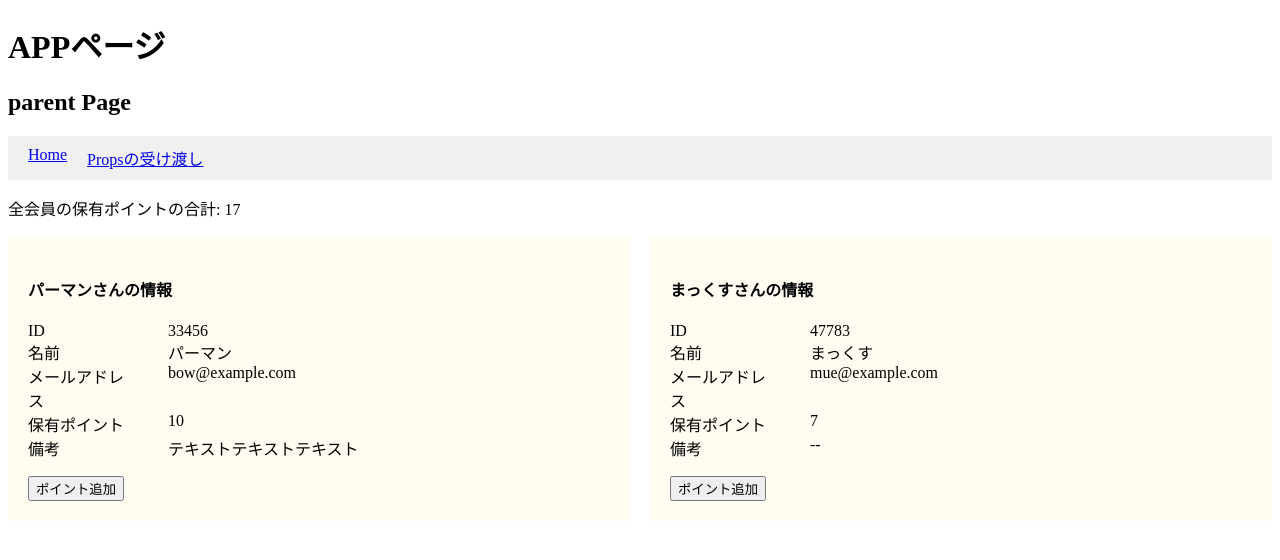
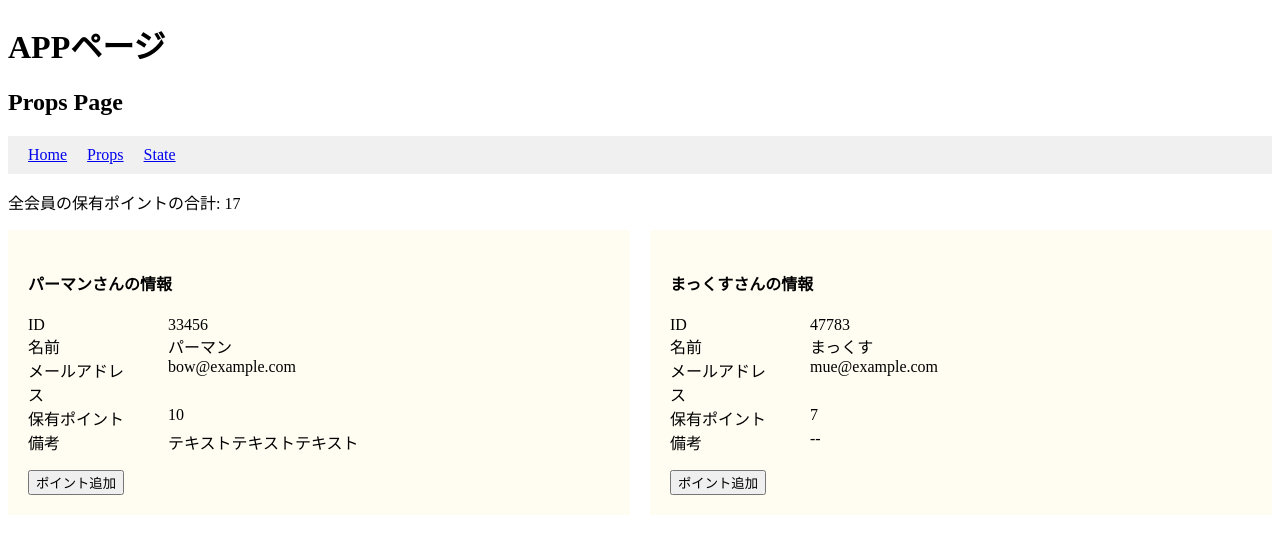
Before and after one commit to mogura7777/nuxt3-demo, a Nuxt app: page /parent in a window 1280 px wide. Shown: the top 560 px of the page. Built offline with nearby package versions, Linux system fonts and the light colour scheme.

Commit message:
clean：ファイル名を合わせる

```diff
--- a/components/navBar.vue
+++ b/components/navBar.vue
@@ -3,7 +3,8 @@
 <template>
   <nav class="nav">
     <a href="/">Home</a>
-    <a href="/parent">Propsの受け渡し</a>
+    <a href="/parent">Props</a>
+    <a href="/state">State</a>
   </nav>
 </template>
 
--- a/pages/index.vue
+++ b/pages/index.vue
@@ -3,8 +3,9 @@
 <template>
   <section>
     <h1>index Page</h1>
-    <navBar />
-    <sfcMethod />
-    <mathRandom />
+    <NavBar />
+    <SfcMethod />
+    <MathRandom />
+    <Cocktail />
   </section>
 </template>
--- a/pages/parent.vue
+++ b/pages/parent.vue
@@ -48,8 +48,8 @@ const onIncrementPoint = (id: number): void => {
 
 <template>
   <section>
-    <h1>parent Page</h1>
-    <navBar />
+    <h1>Props Page</h1>
+    <NavBar />
     <p>全会員の保有ポイントの合計: {{ totalPoints }}</p>
     <div class="box-wrapper">
       <OneMember
```
